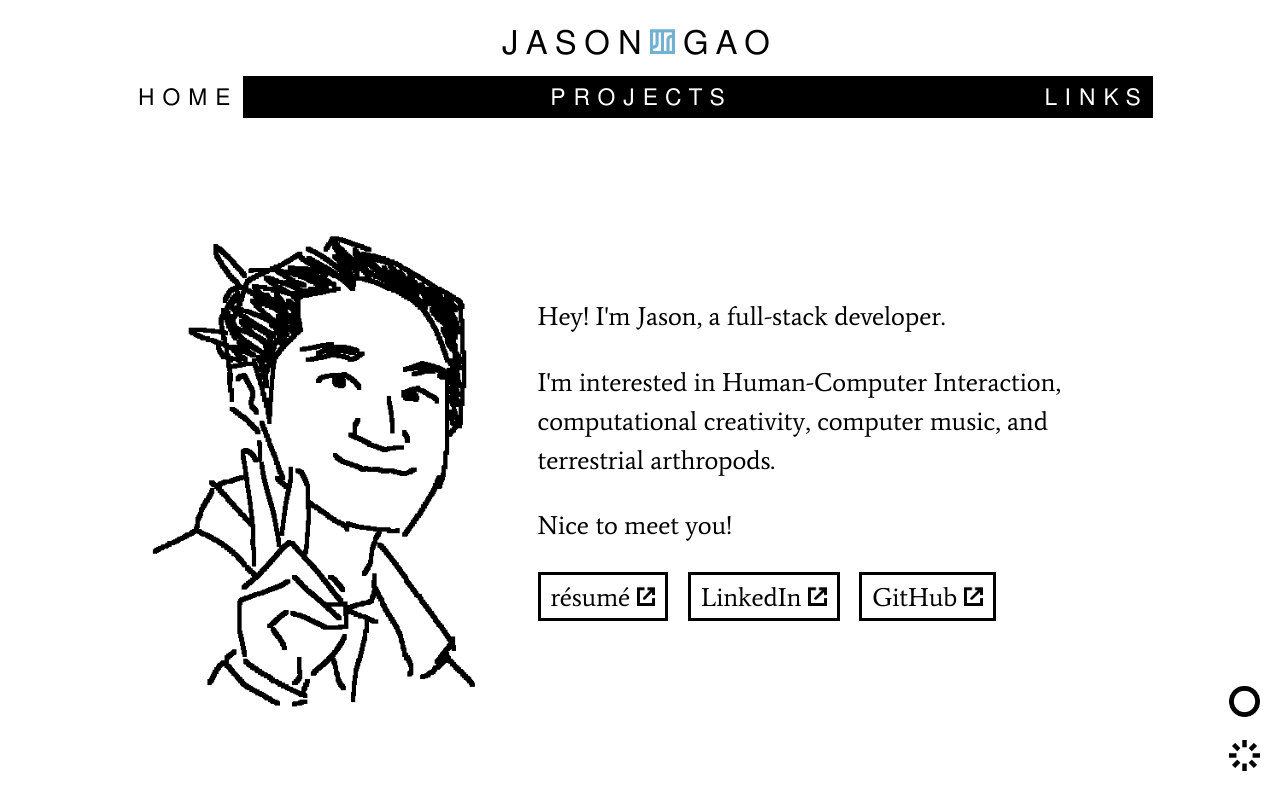
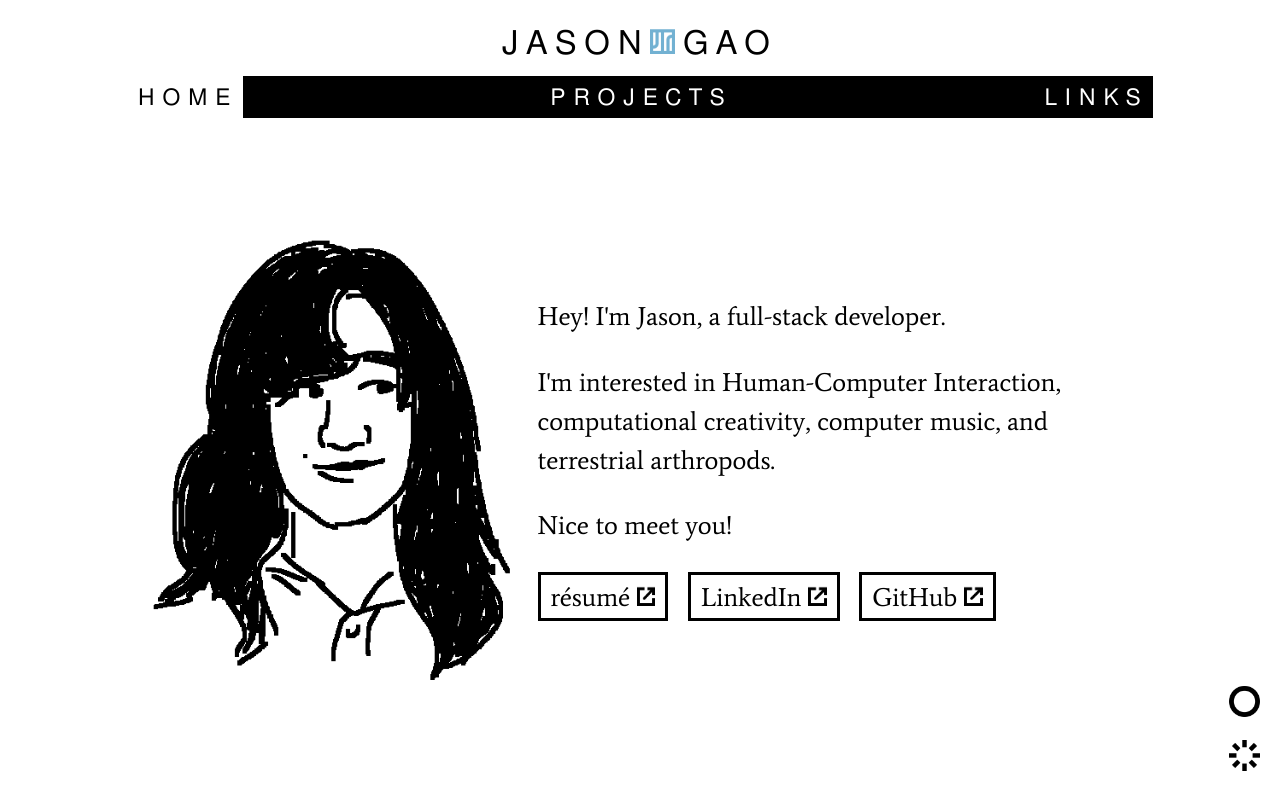
Before and after one commit to MyriadRivers/myriadrivers.github.io, a React (Create React App) app: page / in a window 1280 px wide. Built offline with nearby package versions, Linux system fonts and the light colour scheme.

Commit message:
Add a new profile picture that cycles

```diff
--- a/src/pages/home/Home.tsx
+++ b/src/pages/home/Home.tsx
@@ -1,5 +1,6 @@
 import styled from "styled-components";
 import jason from "../../assets/images/jason.png"
+import jason2 from "../../assets/images/jason2.png"
 import breakpoints from "../../styles/breakpoints";
 import { useEffect, useRef } from "react";
 import LinkList from "../../components/LinkList";
@@ -95,7 +96,7 @@ function Home() {
             <LinkList links={links} />
         </div>
         <div className={"jasonImageContainer"} ref={imgContainerRef}>
-            <img className={"jasonImage"} src={jason} alt={"Self portrait of me!"} ref={imgRef} />
+            <img className={"jasonImage"} src={Math.random() > 0.5 ? jason : jason2} alt={"Self portrait of me!"} ref={imgRef} />
         </div>
     </StyledHome>);
 }
```
Also changed, not shown: src/assets/images/jason.png, src/assets/images/jason2.png (added).
